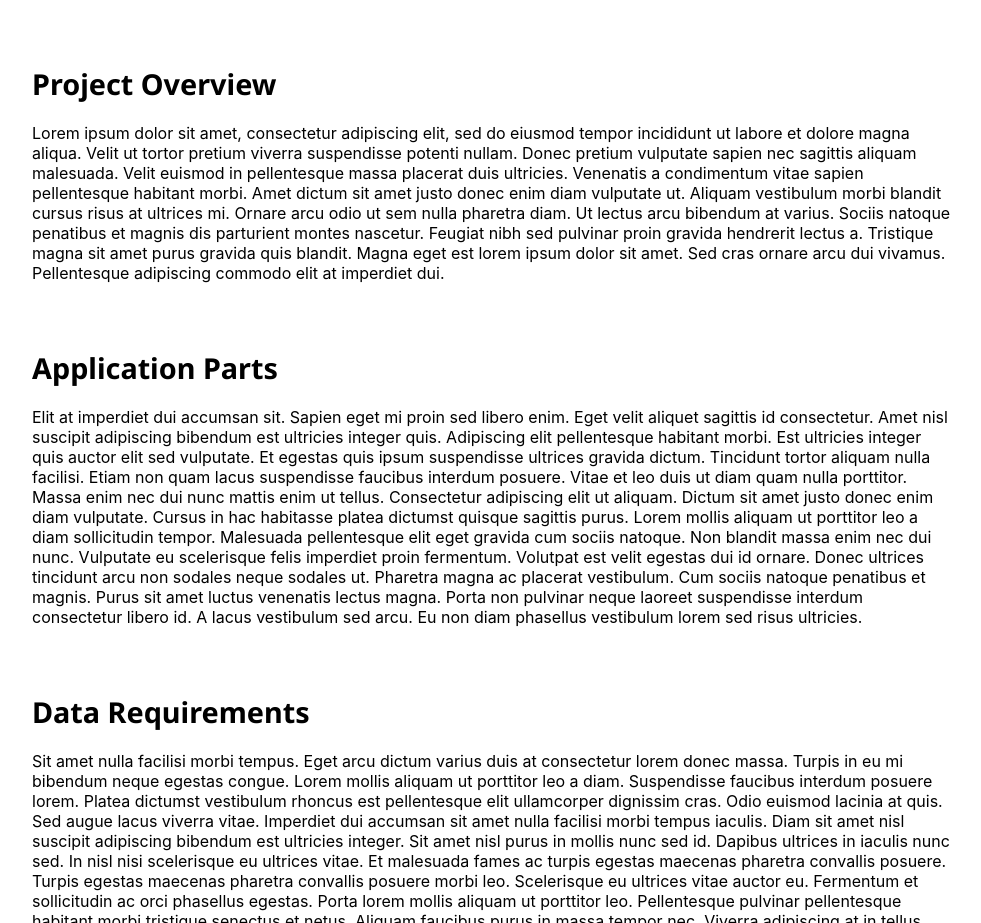
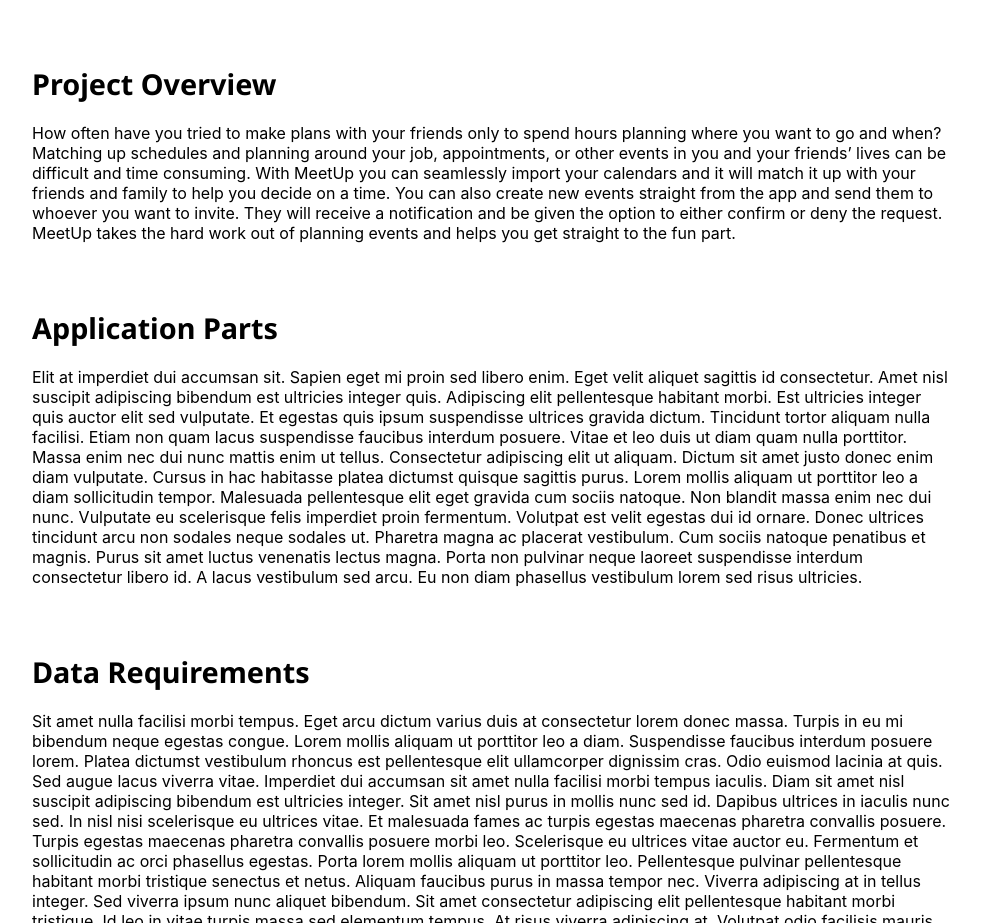
Before and after one commit to cmpdc/CS326-Project-SPRING24, a website: page src/docs/milestone-01/index.html in a window 1280 px wide. Shown: the part 780-1703 px from the top of the page, without its empty margins (148-1129 px from the left). Drawn offline with Linux system fonts and the light colour scheme; a web font is replaced by a local one.

Commit message:
Update index.html
Added the project overview text

```diff
--- a/src/docs/milestone-01/index.html
+++ b/src/docs/milestone-01/index.html
@@ -31,15 +31,12 @@
         <article id="overview" class="sectionBox">
             <h2>Project Overview</h2>
             <div class="content">
-                Lorem ipsum dolor sit amet, consectetur adipiscing elit, sed do eiusmod tempor incididunt ut labore et
-                dolore magna aliqua. Velit ut tortor pretium viverra suspendisse potenti nullam. Donec pretium vulputate
-                sapien nec sagittis aliquam malesuada. Velit euismod in pellentesque massa placerat duis ultricies.
-                Venenatis a condimentum vitae sapien pellentesque habitant morbi. Amet dictum sit amet justo donec enim
-                diam vulputate ut. Aliquam vestibulum morbi blandit cursus risus at ultrices mi. Ornare arcu odio ut sem
-                nulla pharetra diam. Ut lectus arcu bibendum at varius. Sociis natoque penatibus et magnis dis
-                parturient montes nascetur. Feugiat nibh sed pulvinar proin gravida hendrerit lectus a. Tristique magna
-                sit amet purus gravida quis blandit. Magna eget est lorem ipsum dolor sit amet. Sed cras ornare arcu dui
-                vivamus. Pellentesque adipiscing commodo elit at imperdiet dui.
+                How often have you tried to make plans with your friends only to spend hours planning where you want to go and when?
+                Matching up schedules and planning around your job, appointments, or other events in you and your friends’ lives can
+                be difficult and time consuming. With MeetUp you can seamlessly import your calendars and it will match it up with your
+                friends and family to help you decide on a time. You can also create new events straight from the app and send them to
+                whoever you want to invite. They will receive a notification and be given the option to either confirm or deny the request.
+                MeetUp takes the hard work out of planning events and helps you get straight to the fun part.
             </div>
         </article>
         <article id="application-parts" class="sectionBox">
```
